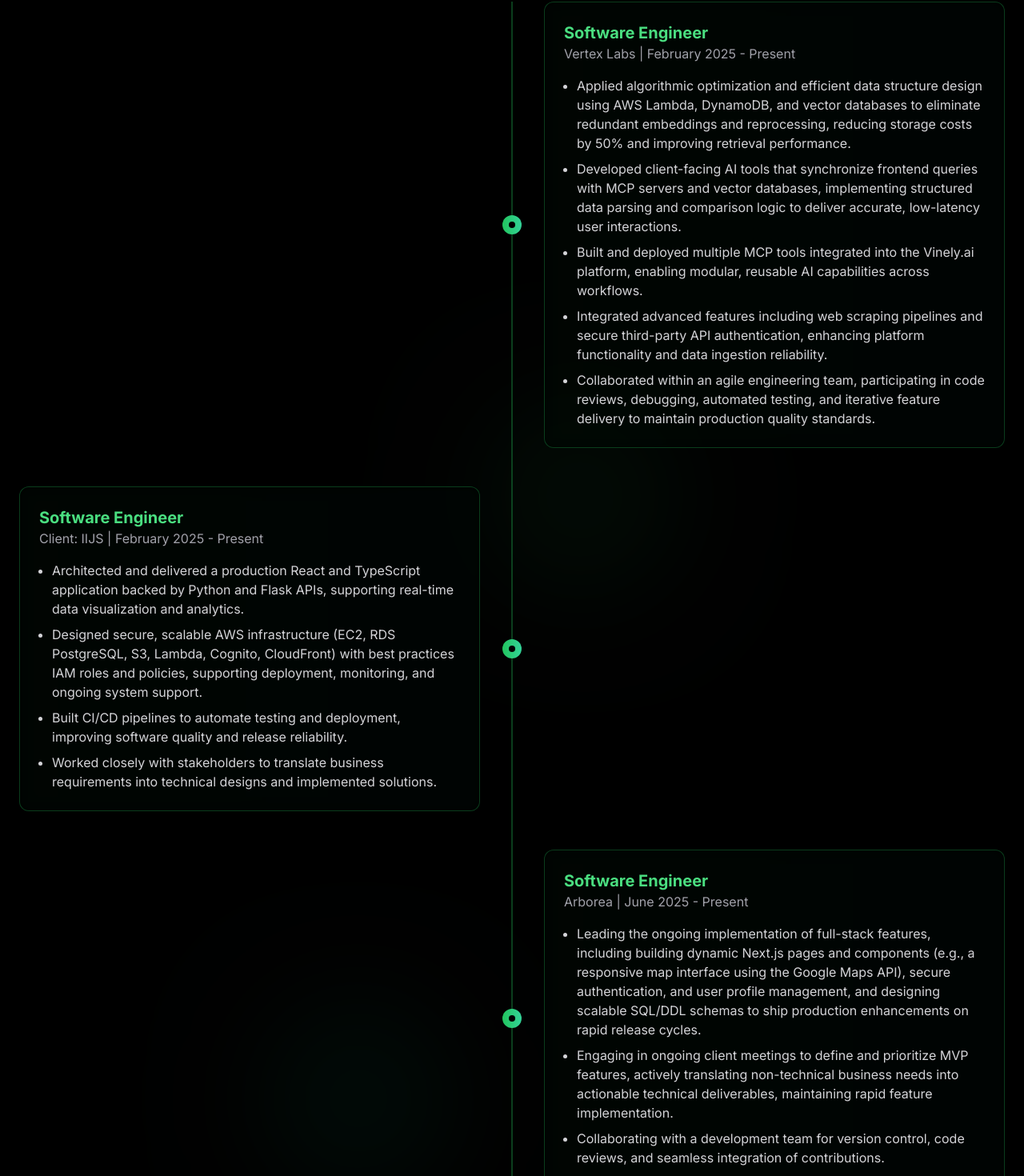
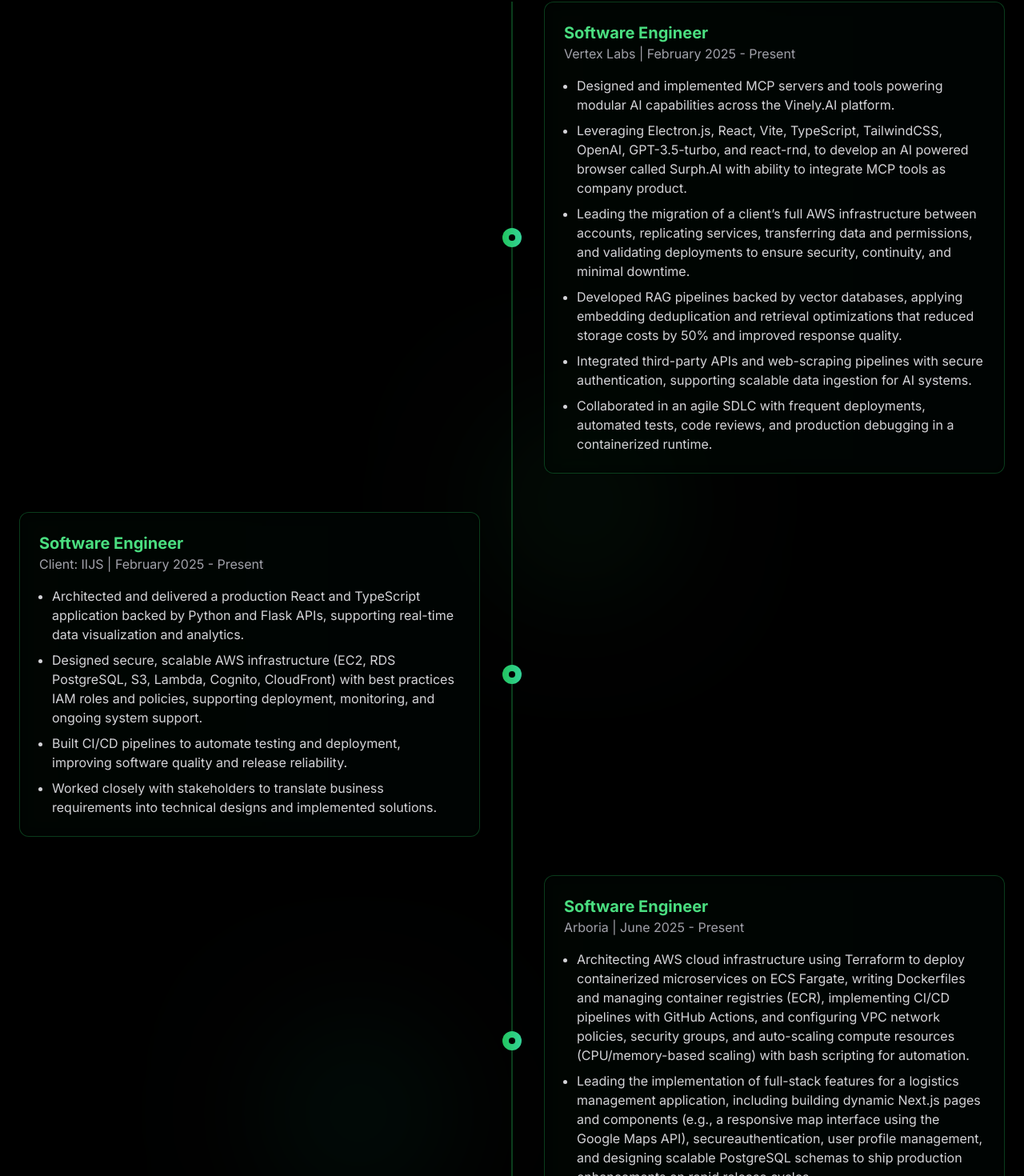
Before and after one commit to MauricioIPastora/personal-website, a Next.js app: page / in a window 1280 px wide. Shown: the part 5875-7345 px from the top of the page at 80% size. Built offline with nearby package versions, Linux system fonts and the light colour scheme; no server answers.

Commit message:
changes to timeline

```diff
--- a/src/components/Timeline.tsx
+++ b/src/components/Timeline.tsx
@@ -9,11 +9,12 @@
     company: "Vertex Labs",
     period: "February 2025 - Present",
     bullets: [
-      "Applied algorithmic optimization and efficient data structure design using AWS Lambda, DynamoDB, and vector databases to eliminate redundant embeddings and reprocessing, reducing storage costs by 50% and improving retrieval performance.",
-      "Developed client-facing AI tools that synchronize frontend queries with MCP servers and vector databases, implementing structured data parsing and comparison logic to deliver accurate, low-latency user interactions.",
-      "Built and deployed multiple MCP tools integrated into the Vinely.ai platform, enabling modular, reusable AI capabilities across workflows.",
-      "Integrated advanced features including web scraping pipelines and secure third-party API authentication, enhancing platform functionality and data ingestion reliability.",
-      "Collaborated within an agile engineering team, participating in code reviews, debugging, automated testing, and iterative feature delivery to maintain production quality standards.",
+      "Designed and implemented MCP servers and tools powering modular AI capabilities across the Vinely.AI platform.",
+      "Leveraging Electron.js, React, Vite, TypeScript, TailwindCSS, OpenAI, GPT-3.5-turbo, and react-rnd, to develop an AI powered browser called Surph.AI with ability to integrate MCP tools as company product.",
+      "Leading the migration of a client’s full AWS infrastructure between accounts, replicating services, transferring data and permissions, and validating deployments to ensure security, continuity, and minimal downtime.",
+      "Developed RAG pipelines backed by vector databases, applying embedding deduplication and retrieval optimizations that reduced storage costs by 50% and improved response quality.",
+      "Integrated third-party APIs and web-scraping pipelines with secure authentication, supporting scalable data ingestion for AI systems.",
+      "Collaborated in an agile SDLC with frequent deployments, automated tests, code reviews, and production debugging in a containerized runtime.",
     ],
   },
   {
@@ -29,12 +30,11 @@
   },
   {
     title: "Software Engineer",
-    company: "Arborea",
+    company: "Arboria",
     period: "June 2025 - Present",
     bullets: [
-      "Leading the ongoing implementation of full-stack features, including building dynamic Next.js pages and components (e.g., a responsive map interface using the Google Maps API), secure authentication, and user profile management, and designing scalable SQL/DDL schemas to ship production enhancements on rapid release cycles.",
-      "Engaging in ongoing client meetings to define and prioritize MVP features, actively translating non-technical business needs into actionable technical deliverables, maintaining rapid feature implementation.",
-      "Collaborating with a development team for version control, code reviews, and seamless integration of contributions.",
+      "Architecting AWS cloud infrastructure using Terraform to deploy containerized microservices on ECS Fargate, writing Dockerfiles and managing container registries (ECR), implementing CI/CD pipelines with GitHub Actions, and configuring VPC network policies, security groups, and auto-scaling compute resources (CPU/memory-based scaling) with bash scripting for automation.",
+      "Leading the implementation of full-stack features for a logistics management application, including building dynamic Next.js pages and components (e.g., a responsive map interface using the Google Maps API), secureauthentication, user profile management, and designing scalable PostgreSQL schemas to ship production enhancements on rapid release cycles.",
     ],
   },
   {
```
